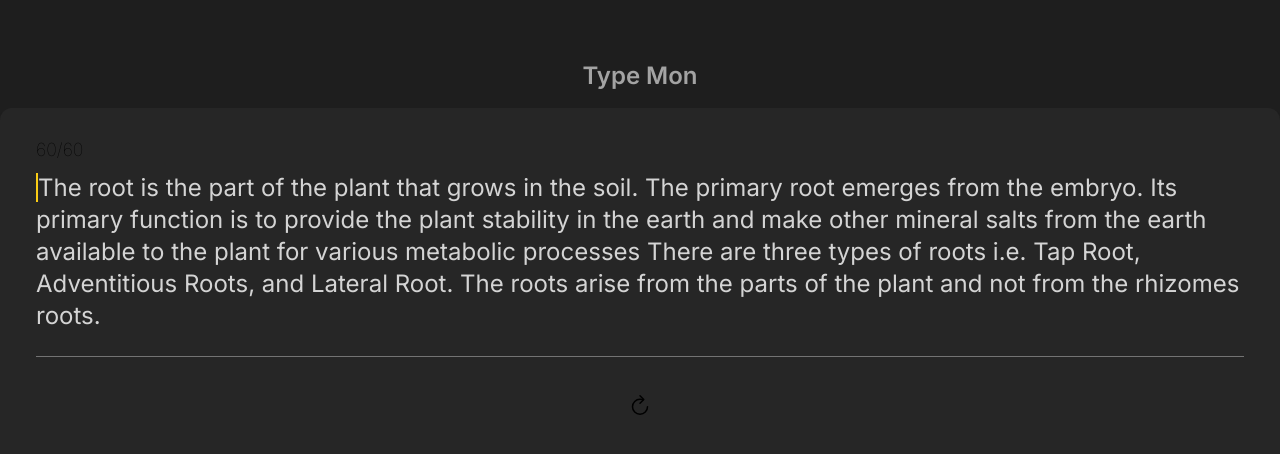
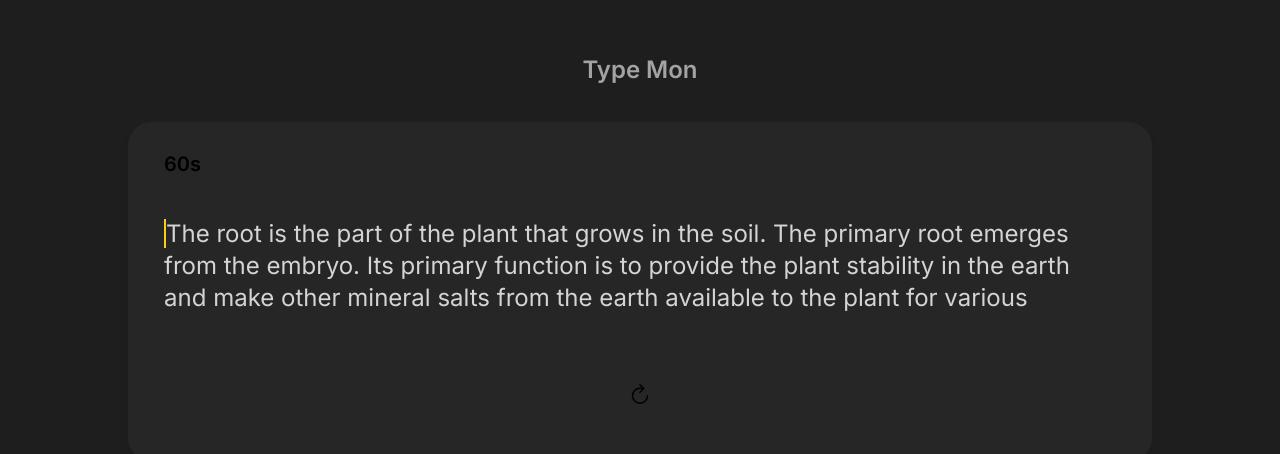
Before and after one commit to OthyTenk/type-mon, a Next.js app: page / in a window 1280 px wide. Shown: the part 142-596 px from the top of the page. Built offline with nearby package versions, Linux system fonts and the light colour scheme.

Commit message:
feat: updates it shows only 3 lines text and scroll to next line

```diff
--- a/app/components/Preview.tsx
+++ b/app/components/Preview.tsx
@@ -11,8 +11,8 @@ interface IPreviewProps {
 const Preview: FC<IPreviewProps> = ({ typingText, onTryAgain }) => {
   return (
     <div className="p-2">
-      <div className="border-b-neutral-500 border-b pb-6 text-2xl text-neutral-300">
-        <p>{typingText}</p>
+      <div className="pb-8 text-2xl text-neutral-300">
+        <div className="leading-8 h-24 overflow-hidden">{typingText}</div>
       </div>
 
       <div className="flex items-center mt-4 justify-center">
--- a/app/components/Typing.tsx
+++ b/app/components/Typing.tsx
@@ -1,5 +1,4 @@
 "use client"
-
 import {
   ChangeEvent,
   ReactElement,
@@ -9,13 +8,15 @@ import {
   useRef,
   useState,
 } from "react"
+import { IoRefresh } from "react-icons/io5"
 import useTypingResultModal from "../hooks/useTypingResultModal"
 import { countCorrectCharacters } from "../utils"
-import Preview from "./Preview"
+// import Preview from "./Preview"
 import useResultStatistic from "../hooks/useResultStatistic"
 
 const Typing = () => {
   const inputRef = useRef<HTMLInputElement>(null)
+  const activeLetter = useRef<HTMLSpanElement>(null)
 
   const paragraphs = useMemo(
     () => [
@@ -49,7 +50,7 @@ const Typing = () => {
     const content = Array.from(paragraphs[ranIndex]).map((letter, index) => (
       <span
         key={index}
-        className={`${index === 0 ? CurrentPositionStyle : ""}`}>
+        className={`leading-8 ${index === 0 ? CurrentPositionStyle : ""}`}>
         {letter}
       </span>
     ))
@@ -77,7 +78,8 @@ const Typing = () => {
         return (
           <span
             key={index}
-            className={`${
+            ref={inpFieldValue.length === index ? activeLetter : null}
+            className={` ${
               inpFieldValue.length === index ? CurrentPositionStyle : ""
             } ${showTypeResult}`}>
             {letter !== " " ? letter : " "}
@@ -142,6 +144,7 @@ const Typing = () => {
     if (!isTyping) {
       setIsTyping(true)
     }
+    activeLetter?.current?.scrollIntoView({ behavior: "smooth" })
 
     setCharIndex(inpFieldValue.length)
 
@@ -157,10 +160,10 @@ const Typing = () => {
   return (
     <>
       <div className="p-0 m-0 min-h-screen min-w-full flex flex-col justify-center items-center bg-[#1E1E1E]">
-        <h3 className="text-2xl font-semibold text-neutral-400 w-full text-center my-4">
+        <h3 className="text-2xl font-semibold text-neutral-400 w-full text-center mb-9">
           Type Mon
         </h3>
-        <div className="md:max-w-7xl p-5 md:p-7 w-[calc(100% - 10px)] md:rounded-xl bg-neutral-800 md:shadow-lg">
+        <div className="md:max-w-5xl p-5 md:p-7 w-[calc(100% - 10px)] md:rounded-3xl bg-neutral-800 md:shadow-lg">
           <input
             ref={inputRef}
             // ref={textInput}
@@ -172,11 +175,23 @@ const Typing = () => {
           />
 
           {/* Render the Preview child component */}
-          <div className="text-lg ml-2 font-thin">
-            {timeLeft}/{stat.maxTime}
+          <div className="text-xl ml-2 mb-8 font-semibold">{timeLeft}s</div>
+
+          {/* <Preview typingText={typingText} onTryAgain={onTryAgain} /> */}
+
+          <div className="p-2">
+            <div className="pb-8 text-2xl text-neutral-300">
+              <div className="leading-8 h-24 overflow-hidden">{typingText}</div>
+            </div>
+
+            <div className="flex items-center mt-4 justify-center">
+              <button
+                onClick={onTryAgain}
+                className="p-4 outline-none cursor-pointer m-1 rounded-full hover:bg-neutral-700">
+                <IoRefresh size={24} />
+              </button>
+            </div>
           </div>
-
-          <Preview typingText={typingText} onTryAgain={onTryAgain} />
         </div>
       </div>
     </>
--- a/package.json
+++ b/package.json
@@ -3,7 +3,7 @@
   "private": true,
   "version": "0.2.0",
   "scripts": {
-    "dev": "next dev",
+    "dev": "next dev --turbo",
     "build": "next build",
     "start": "next start",
     "lint": "next lint"
```
